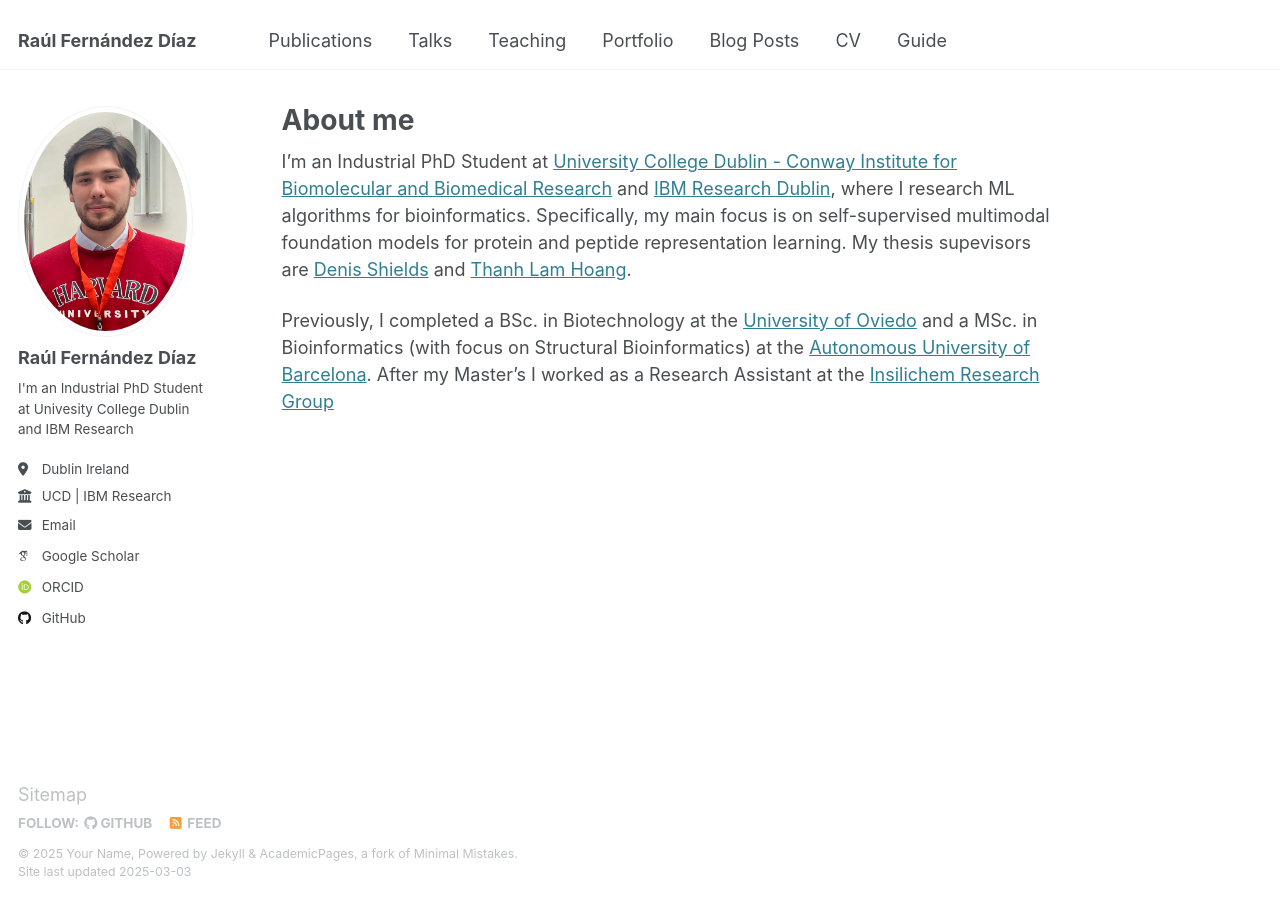
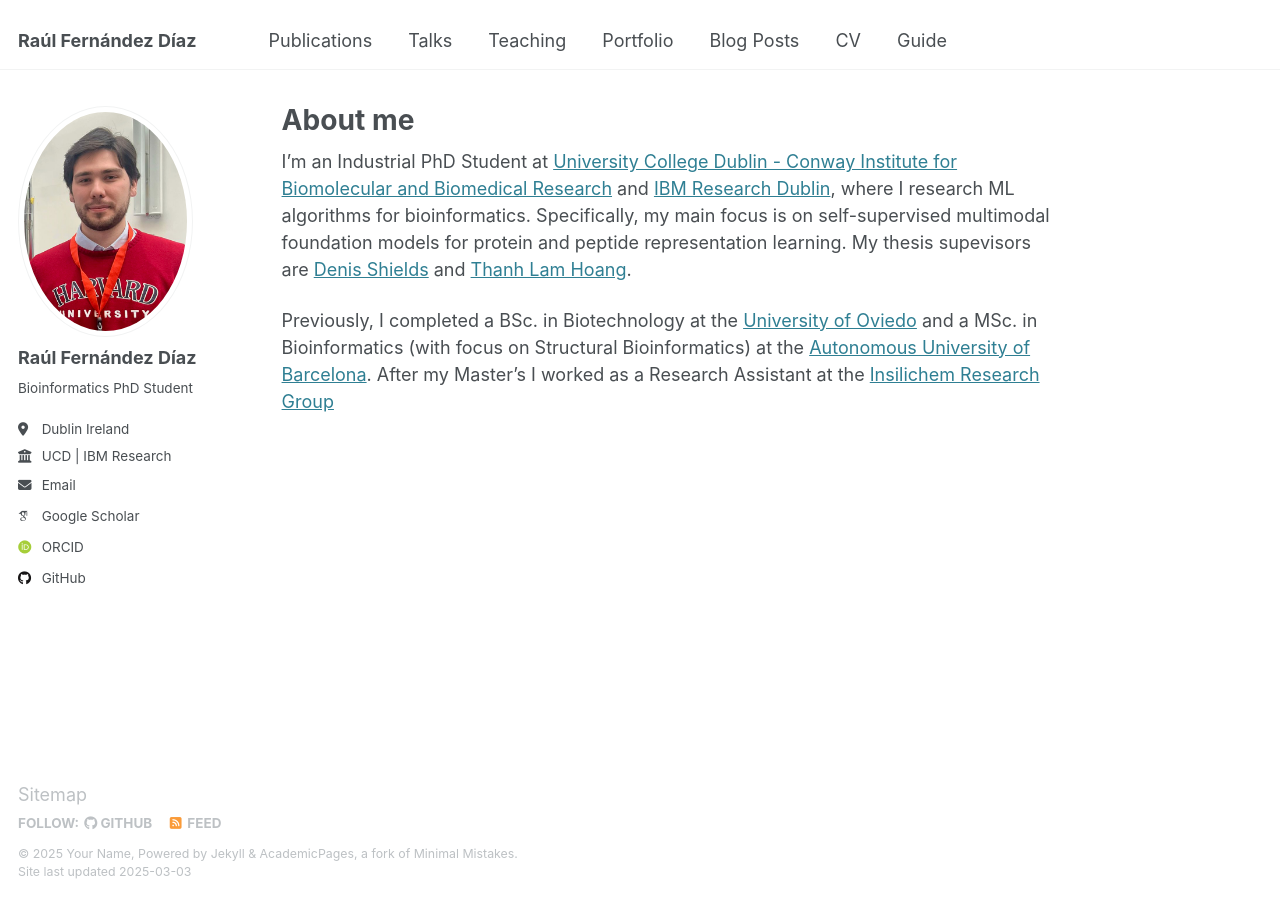
Before and after one commit to RaulFD-creator/RaulFD-creator.github.io, a Jekyll site: the page built from _pages/about.md, in a window 1280 px wide. Built offline with Jekyll 4.4.1, drawn with Linux system fonts in a browser that asks for light colours; some web fonts are replaced.

Commit message:
🛠️ Shorter desc

```diff
--- a/_config.yml
+++ b/_config.yml
@@ -25,7 +25,7 @@ author:
   avatar           : "profile.jpeg"
   name             : "Raúl Fernández Díaz"
   pronouns         : # example: "she/her"
-  bio              : "I'm an Industrial PhD Student at Univesity College Dublin and IBM Research"
+  bio              : "Bioinformatics PhD Student"
   location         : "Dublin Ireland"
   employer         : "UCD | IBM Research"
   uri              : # URL
```
